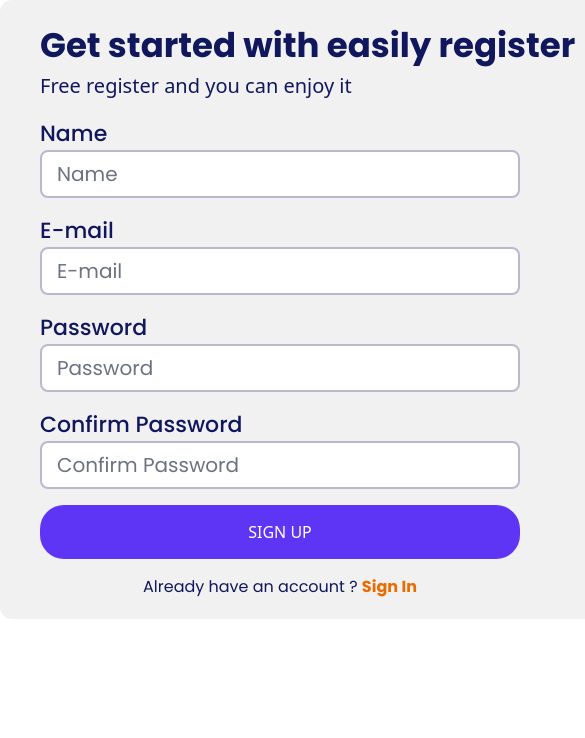
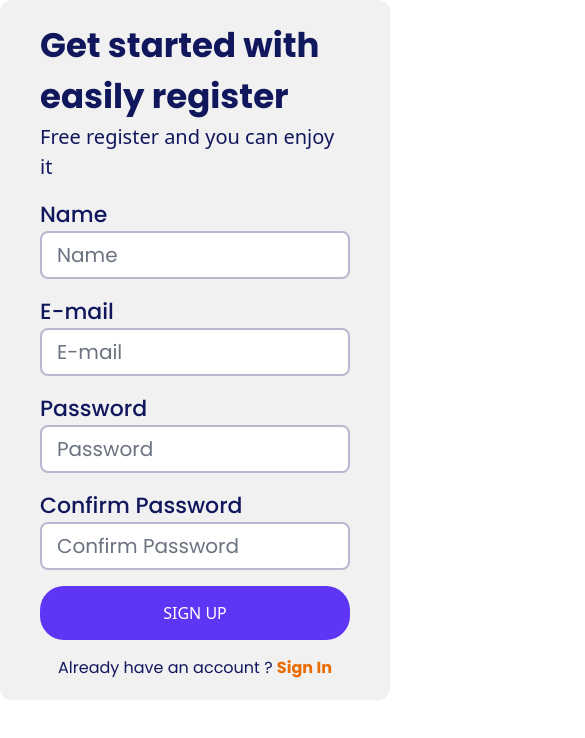
Before and after one commit to tanvir-hossan-dev/Chat-app-1, a React (Create React App) app: page /register in a window 390 px wide. Shown: the top 738 px of the page, 585 px wide, since content can reach past the window. Built offline with nearby package versions, Linux system fonts and the light colour scheme.

Commit message:
home page responsive

```diff
--- a/src/components/auth/Login.jsx
+++ b/src/components/auth/Login.jsx
@@ -88,7 +88,7 @@ const Login = () => {
   };
 
   return (
-    <div className="mt-20">
+    <div>
       <div className="w-[565px] bg-[#f1f1f1] px-10 py-5 rounded-xl mx-auto">
         <h2 className="font-pop font-bold text-[34px] text-textprimary">Login to your account!</h2>
         <div className="w-[480px]">
@@ -116,7 +116,7 @@ const Login = () => {
           <p className="text-textprimary mt-4 text-center font-pop text-[16px]">
             Don’t have an account ?{" "}
             <Link to="/register" className="text-[#EA6C00] font-bold">
-              Sign In
+              Sign Up
             </Link>
           </p>
           {error && <Error message={error} />}
--- a/src/components/auth/Register.jsx
+++ b/src/components/auth/Register.jsx
@@ -20,7 +20,6 @@ const Register = () => {
   const navigate = useNavigate();
   const auth = getAuth();
   const db = getDatabase();
-  const data = useSelector((state) => state.loggedInUser);
   const dispatch = useDispatch();
 
   const formValid = () => {
@@ -84,11 +83,11 @@ const Register = () => {
   };
 
   return (
-    <div className="">
-      <div className="w-[650px] bg-[#f1f1f1] px-10 py-5 rounded-xl mx-auto">
+    <div className="flex justify-center ">
+      <div className="w-[565px] bg-[#f1f1f1] px-10 py-5  rounded-xl ">
         <h2 className="font-pop font-bold text-[34px] text-textprimary">Get started with easily register</h2>
         <p className="text-[20px] font-normal text-textprimary">Free register and you can enjoy it</p>
-        <div className="w-[480px]">
+        <div>
           <form onSubmit={handleSubmit}>
             <FormInput name="name" type="text" placeholder="Name" value={inputs.name} onChange={handleOnChange} />
             <FormInput name="email" type="email" placeholder="E-mail" value={inputs.email} onChange={handleOnChange} />
--- a/src/components/homePage/FriendReq.jsx
+++ b/src/components/homePage/FriendReq.jsx
@@ -20,7 +20,7 @@ const FriendReq = () => {
   return (
     <>
       {/* <Users title="Following" height="h-[320px]" /> */}
-      <ReqUsers addReq={addReq} title="Friend Request" height="h-[680px]" />
+      <ReqUsers addReq={addReq} title="Friend Request" />
     </>
   );
 };
--- a/src/components/reqUsers/ReqUsers.jsx
+++ b/src/components/reqUsers/ReqUsers.jsx
@@ -4,7 +4,7 @@ import { useDispatch, useSelector } from "react-redux";
 import { getFriendRequest } from "../../redux/features/friendRequest/friendRequestSlice";
 import ReqUser from "./reqUser/ReqUser";
 
-const ReqUsers = ({ title, height, addReq }) => {
+const ReqUsers = ({ title, addReq }) => {
   const { loggedInUser } = useSelector((state) => state.loggedInUser);
   const dispatch = useDispatch();
 
@@ -33,7 +33,7 @@ const ReqUsers = ({ title, height, addReq }) => {
   }
 
   return (
-    <div className={`mt-6 px-8 pb-2 shadow-md rounded-md ${height} overflow-y-auto`}>
+    <div className={` px-8 pb-2 shadow-md rounded-md min-h-screen overflow-y-auto`}>
       <h2 className="font-pop font-semibold pt-4 text-[20px]">{title}</h2>
       {content}
     </div>
```
